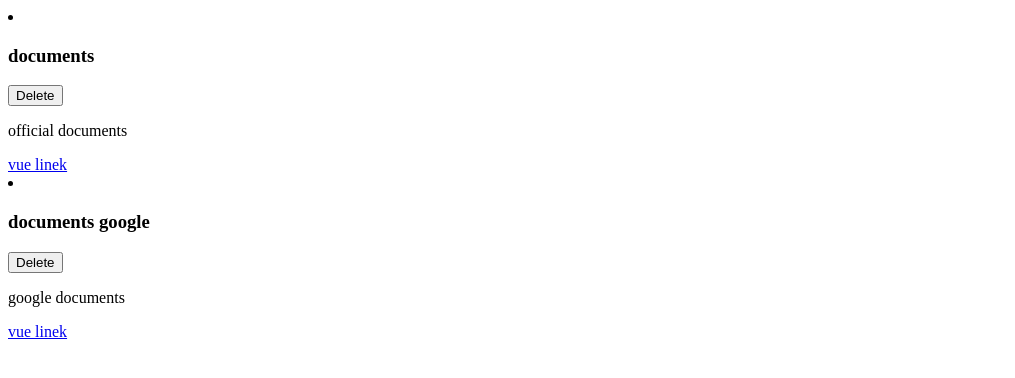
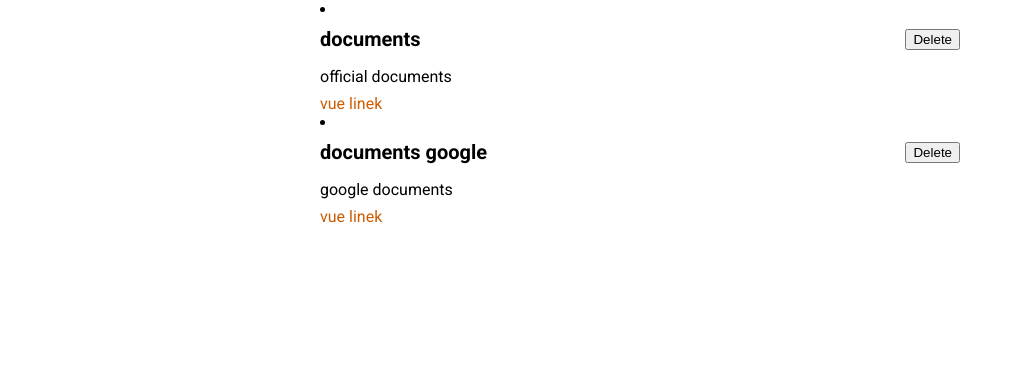
Before and after one commit to hossampy/Learning-Resources-app, a Vue app: page / in a window 1280 px wide. Shown: the top 378 px of the page, without its empty margins (0-1015 px from the left). Built offline with nearby package versions, Linux system fonts and the light colour scheme.

Commit message:
add styling

```diff
--- a/src/App.vue
+++ b/src/App.vue
@@ -1,15 +1,15 @@
 <template >
-    <LearnigResources v-for="res in savedresources" :key="res.id" :title="res.title" :description="res.description"
-        :link="res.link"></LearnigResources>
+    <storedRes :resources="savedresources"></storedRes>
 
 
 </template>
 
 <script>
-import LearnigResources from './components/learning-resource/LearnigResources.vue'
+import storedRes from './components/learning-resource/storedRes.vue'
+
 export default {
     components:{
-        LearnigResources
+        storedRes
     },
 data(){
     return{
@@ -33,5 +33,18 @@
 </script>
 
 <style>
+@import url('https://fonts.googleapis.com/css2?family=Roboto:wght@400;700&display=swap');
+
+* {
+    box-sizing: border-box;
+}
+
+html {
+    font-family: 'Roboto', sans-serif;
+}
+
+body {
+    margin: 0;
+}
 
 </style>
--- a/src/components/learning-resource/LearnigResources.vue
+++ b/src/components/learning-resource/LearnigResources.vue
@@ -21,6 +21,34 @@
 }
 </script>
 
-<style>
+<style scoped>
+li {
+    margin: auto;
+    max-width: 40rem;
+}
 
+header {
+    display: flex;
+    justify-content: space-between;
+    align-items: center;
+}
+
+h3 {
+    font-size: 1.25rem;
+    margin: 0.5rem 0;
+}
+
+p {
+    margin: 0.5rem 0;
+}
+
+a {
+    text-decoration: none;
+    color: #ce5c00;
+}
+
+a:hover,
+a:active {
+    color: #c89300;
+}
 </style>
--- /dev/null
+++ b/src/components/learning-resource/storedRes.vue
@@ -0,0 +1,30 @@
+<template>
+    <LearnigResources v-for="resource in resources" :key="resource.id" :title="resource.title"
+        :description="resource.description" :link="resource.link"></LearnigResources>
+
+
+</template>
+
+<script>
+import LearnigResources from './LearnigResources.vue'
+export default {
+    props:[
+        'resources'
+    ],
+    components:{
+        LearnigResources
+    }
+
+}
+</script>
+
+<style>
+ul {
+    list-style: none;
+    margin: 0;
+    padding: 0;
+    margin: auto;
+    max-width: 40rem;
+}
+
+</style>
```
